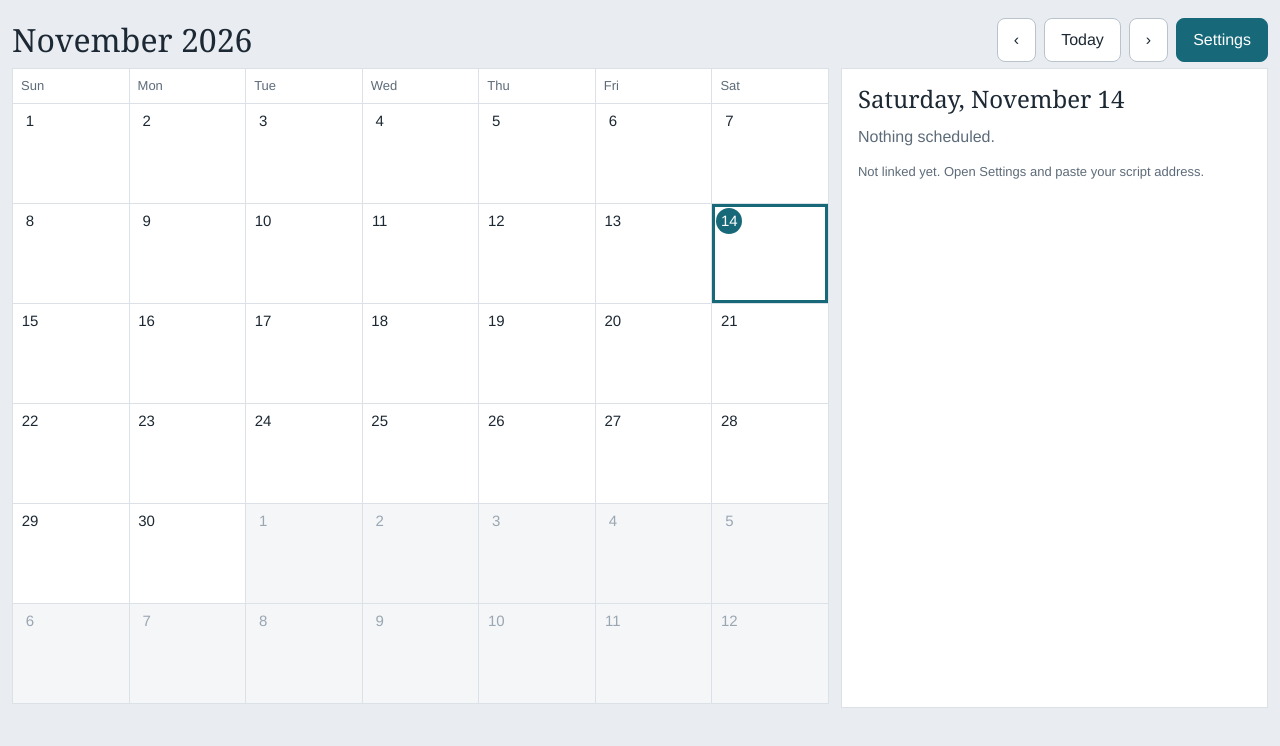
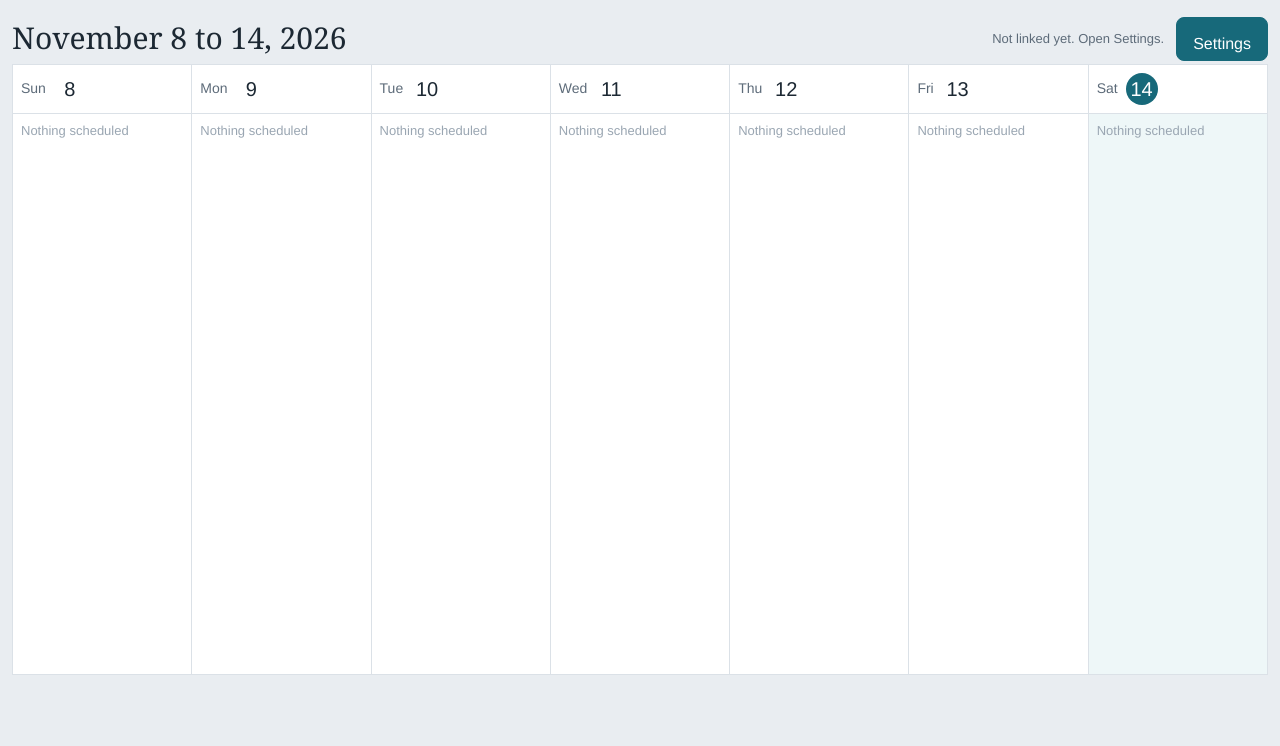
Before and after one commit to jsnni14/calendar, a plain HTML site: page index.html in a window 1280 px wide. Drawn offline with Linux system fonts and the light colour scheme.

Commit message:
Add files via upload

```diff
--- a/index.html
+++ b/index.html
@@ -4,34 +4,29 @@
 <meta charset="utf-8">
 <meta name="viewport" content="width=device-width, initial-scale=1, maximum-scale=1">
 <meta name="apple-mobile-web-app-capable" content="yes">
-<title>Calendar</title>
+<title>This week</title>
 <style>
 /* Written for iOS 9 Safari: no grid, no fetch, no ES modules. */
 *{box-sizing:border-box;-webkit-tap-highlight-color:transparent}
 html,body{margin:0;background:#e9edf1;color:#1c2833;font:16px/1.35 "Helvetica Neue",Helvetica,Arial,sans-serif}
-#app{padding:12px;overflow:hidden}
-header{height:56px}
-h1{float:left;margin:0;font:normal 32px/56px Georgia,serif}
-.bar{float:right;padding-top:6px}
-button{font:inherit;border:1px solid #b9c3cd;background:#fff;color:#1c2833;border-radius:8px;padding:0 16px;height:44px;margin-left:8px;-webkit-appearance:none}
+#app{padding:12px}
+header{height:52px;overflow:hidden}
+h1{float:left;margin:0;font:normal 30px/52px Georgia,serif}
+.bar{float:right;line-height:52px}
+#status{font-size:13px;color:#5d6b79;vertical-align:middle}
+button{font:inherit;border:1px solid #b9c3cd;background:#fff;color:#1c2833;border-radius:8px;padding:0 16px;height:44px;margin-left:12px;vertical-align:middle;-webkit-appearance:none}
 button.pri{background:#17697a;border-color:#17697a;color:#fff}
-#cal{float:left;width:66%;padding-right:12px}
 table{width:100%;border-collapse:collapse;table-layout:fixed;background:#fff}
-th{font-size:13px;font-weight:normal;color:#5d6b79;padding:8px;text-align:left;border:1px solid #dbe1e7}
-td{height:12.5vh;border:1px solid #dbe1e7;vertical-align:top;padding:4px;overflow:hidden}
-td.out{background:#f4f6f8;color:#9aa6b2}
-td.sel{box-shadow:inset 0 0 0 3px #17697a}
-.n{display:inline-block;min-width:26px;height:26px;line-height:26px;text-align:center;border-radius:13px;font-size:15px}
-td.today .n{background:#17697a;color:#fff}
-.ev{display:block;font-size:12px;line-height:17px;margin-top:2px;padding:0 5px;border-radius:3px;white-space:nowrap;overflow:hidden;text-overflow:ellipsis}
-.more{font-size:12px;color:#5d6b79;margin-top:2px}
-#side{float:left;width:34%;height:80vh;overflow-y:auto;-webkit-overflow-scrolling:touch;background:#fff;border:1px solid #dbe1e7;padding:16px}
-#side h2{margin:0 0 12px;font:normal 24px/1.2 Georgia,serif}
-.item{border-left:5px solid #17697a;padding:2px 0 2px 10px;margin-bottom:14px}
-.item b{display:block;font-weight:600}
-.item span{color:#5d6b79;font-size:14px;display:block}
-.empty{color:#5d6b79}
-#status{margin-top:16px;font-size:13px;color:#5d6b79}
+th{padding:8px;text-align:left;font-weight:normal;color:#5d6b79;font-size:14px;border:1px solid #dbe1e7}
+th b{display:inline-block;min-width:32px;height:32px;line-height:32px;text-align:center;border-radius:16px;font-size:20px;font-weight:normal;color:#1c2833;margin-left:4px;vertical-align:middle}
+th.today b{background:#17697a;color:#fff}
+td{border:1px solid #dbe1e7;vertical-align:top;padding:0}
+td.today{background:#eef7f8}
+.col{height:70vh;overflow-y:auto;-webkit-overflow-scrolling:touch;padding:8px}
+.item{border-left:4px solid #17697a;padding:2px 0 2px 7px;margin-bottom:10px}
+.item b{display:block;font-weight:600;font-size:15px}
+.item span{display:block;color:#5d6b79;font-size:13px}
+.empty{color:#9aa6b2;font-size:13px}
 #ov{display:none;position:fixed;left:0;top:0;right:0;bottom:0;background:rgba(28,40,51,.55);overflow:auto;-webkit-overflow-scrolling:touch;z-index:9}
 #box{background:#fff;max-width:560px;margin:24px auto;padding:20px;border-radius:10px}
 #box h2{margin:0 0 8px;font:normal 24px Georgia,serif}
@@ -39,24 +34,15 @@ td.today .n{background:#17697a;color:#fff}
 #box input{width:100%;height:44px;font-size:16px;border:1px solid #b9c3cd;border-radius:8px;padding:0 10px;-webkit-appearance:none}
 #box p{font-size:14px;color:#5d6b79;margin:6px 0}
 #box .row{margin-top:18px;text-align:right}
-@media (orientation:portrait){
- #cal,#side{float:none;width:100%}
- #cal{padding:0 0 12px}
- #side{height:auto;min-height:260px}
- td{height:10vh}
-}
 </style>
 </head>
 <body>
 <div id="app">
  <header>
   <h1 id="title"></h1>
-  <div class="bar">
-   <button id="prev">&#8249;</button><button id="today">Today</button><button id="next">&#8250;</button><button id="set" class="pri">Settings</button>
-  </div>
+  <div class="bar"><span id="status"></span><button id="set" class="pri">Settings</button></div>
  </header>
  <div id="cal"></div>
- <div id="side"><h2 id="dayh"></h2><div id="list"></div><div id="status"></div></div>
 </div>
 
 <div id="ov"><div id="box">
@@ -72,59 +58,58 @@ td.today .n{background:#17697a;color:#fff}
 <script>
 (function () {
  var MONTHS = ['January','February','March','April','May','June','July','August','September','October','November','December'];
- var DAYS = ['Sunday','Monday','Tuesday','Wednesday','Thursday','Friday','Saturday'];
+ var DAYS = ['Sun','Mon','Tue','Wed','Thu','Fri','Sat'];
  var $ = function (i) { return document.getElementById(i); };
  var store = {
   get: function (k) { try { return localStorage.getItem(k); } catch (e) { return null; } },
   set: function (k, v) { try { localStorage.setItem(k, v); } catch (e) {} }
  };
  var cfg = { url: store.get('gs_url') || '', key: store.get('gs_key') || '' };
- var now = new Date();
- var cur = new Date(now.getFullYear(), now.getMonth(), 1);
- var sel = new Date(now.getFullYear(), now.getMonth(), now.getDate());
- var events = {}, gen = 0;
+ var events = {}, gen = 0, shownWeek = '';
 
  function pad(n) { return n < 10 ? '0' + n : '' + n; }
  function key(d) { return d.getFullYear() + '-' + pad(d.getMonth() + 1) + '-' + pad(d.getDate()); }
  function parseDay(s) { var p = s.split('-'); return new Date(+p[0], p[1] - 1, +p[2]); }
  function esc(s) { return String(s || '').replace(/&/g, '&amp;').replace(/</g, '&lt;').replace(/>/g, '&gt;'); }
  function fmt(d) { var h = d.getHours(), m = d.getMinutes(); return (h % 12 || 12) + (m ? ':' + pad(m) : '') + (h < 12 ? ' am' : ' pm'); }
- function gridStart() { return new Date(cur.getFullYear(), cur.getMonth(), 1 - cur.getDay()); }
+ // The week always starts on the most recent Sunday, so it rolls over by itself.
+ function weekStart() { var n = new Date(); return new Date(n.getFullYear(), n.getMonth(), n.getDate() - n.getDay()); }
+ function dayOf(s, i) { return new Date(s.getFullYear(), s.getMonth(), s.getDate() + i); }
  function status(t) { $('status').textContent = t; }
 
- function add(it) {
+ function add(it, into) {
   var a = it.a, s = a ? parseDay(it.s) : new Date(it.s), e = a ? parseDay(it.e) : new Date(it.e);
   var d = new Date(s.getFullYear(), s.getMonth(), s.getDate()), i = 0;
   for (; i === 0 || d < e; i++, d = new Date(d.getFullYear(), d.getMonth(), d.getDate() + 1)) {
    var k = key(d);
-   (events[k] = events[k] || []).push({
+   (into[k] = into[k] || []).push({
     t: it.t || '(No title)', s: s, allDay: a, loc: it.l || '',
-    time: a ? 'All day' : fmt(s) + ' to ' + fmt(e), bg: it.c || '#17697a', fg: '#fff'
+    time: a ? 'All day' : fmt(s) + ' to ' + fmt(e), bg: it.c || '#17697a'
    });
   }
  }
 
  // Events arrive through a script tag (JSONP), which works on old Safari without CORS.
  function load() {
-  var g = ++gen, start = gridStart();
-  var end = new Date(start.getFullYear(), start.getMonth(), start.getDate() + 42);
-  events = {};
-  if (!cfg.url || !cfg.key) { render(); status('Not linked yet. Open Settings and paste your script address.'); return; }
+  var g = ++gen, start = weekStart(), end = dayOf(start, 7), wk = key(start);
+  if (wk !== shownWeek) { events = {}; shownWeek = wk; }
+  render();
+  if (!cfg.url || !cfg.key) { status('Not linked yet. Open Settings.'); return; }
   status('Loading…');
   var name = 'cb' + g, s = document.createElement('script'), done = false;
   function cleanup() { window[name] = function () {}; if (s.parentNode) s.parentNode.removeChild(s); }
   window[name] = function (d) {
    if (g !== gen) return;
    done = true; cleanup();
-   if (d.error) { render(); status(d.error); return; }
-   d.items.forEach(add);
-   for (var k in events) events[k].sort(function (a, b) { return (b.allDay - a.allDay) || (a.s - b.s); });
-   render(); status('Updated ' + fmt(new Date()));
+   if (d.error) { status(d.error); return; }
+   var fresh = {};
+   d.items.forEach(function (it) { add(it, fresh); });
+   for (var k in fresh) fresh[k].sort(function (a, b) { return (b.allDay - a.allDay) || (a.s - b.s); });
+   events = fresh; render(); status('Updated ' + fmt(new Date()));
   };
   setTimeout(function () {
    if (done || g !== gen) return;
-   cleanup(); render();
-   status('No response. Check the address, and that the script is shared with Anyone.');
+   cleanup(); status('No response. Check the address and sharing.');
   }, 20000);
   s.src = cfg.url + (cfg.url.indexOf('?') > -1 ? '&' : '?') + 'key=' + encodeURIComponent(cfg.key) +
    '&start=' + encodeURIComponent(start.toISOString()) + '&end=' + encodeURIComponent(end.toISOString()) + '&callback=' + name;
@@ -132,55 +117,20 @@ td.today .n{background:#17697a;color:#fff}
  }
 
  function render() {
-  $('title').textContent = MONTHS[cur.getMonth()] + ' ' + cur.getFullYear();
-  var s = gridStart(), tk = key(new Date()), sk = key(sel), h = '<table><tr>', r, c, i;
-  for (i = 0; i < 7; i++) h += '<th>' + DAYS[i].slice(0, 3) + '</th>';
-  h += '</tr>';
-  for (r = 0; r < 6; r++) {
-   h += '<tr>';
-   for (c = 0; c < 7; c++) {
-    var d = new Date(s.getFullYear(), s.getMonth(), s.getDate() + r * 7 + c), k = key(d), list = events[k] || [];
-    var cls = (d.getMonth() !== cur.getMonth() ? 'out ' : '') + (k === tk ? 'today ' : '') + (k === sk ? 'sel' : '');
-    h += '<td class="' + cls + '" data-k="' + k + '"><span class="n">' + d.getDate() + '</span>';
-    for (i = 0; i < list.length && i < 3; i++) h += '<span class="ev" style="background:' + list[i].bg + ';color:' + list[i].fg + '">' + esc(list[i].t) + '</span>';
-    if (list.length > 3) h += '<div class="more">+' + (list.length - 3) + ' more</div>';
-    h += '</td>';
+  var s = weekStart(), e = dayOf(s, 6), tk = key(new Date()), i, j, h1 = '<tr>', h2 = '<tr>';
+  $('title').textContent = MONTHS[s.getMonth()] + ' ' + s.getDate() + ' to ' + (e.getMonth() !== s.getMonth() ? MONTHS[e.getMonth()] + ' ' : '') + e.getDate() + ', ' + e.getFullYear();
+  for (i = 0; i < 7; i++) {
+   var d = dayOf(s, i), k = key(d), cls = k === tk ? 'today' : '', list = events[k] || [], c = '';
+   for (j = 0; j < list.length; j++) {
+    var ev = list[j];
+    c += '<div class="item" style="border-left-color:' + ev.bg + '"><b>' + esc(ev.t) + '</b><span>' + ev.time + '</span>' + (ev.loc ? '<span>' + esc(ev.loc) + '</span>' : '') + '</div>';
    }
-   h += '</tr>';
+   h1 += '<th class="' + cls + '">' + DAYS[i] + ' <b>' + d.getDate() + '</b></th>';
+   h2 += '<td class="' + cls + '"><div class="col">' + (c || '<div class="empty">Nothing scheduled</div>') + '</div></td>';
   }
-  $('cal').innerHTML = h + '</table>';
-  renderDay();
+  $('cal').innerHTML = '<table>' + h1 + '</tr>' + h2 + '</tr></table>';
  }
 
- function renderDay() {
-  $('dayh').textContent = DAYS[sel.getDay()] + ', ' + MONTHS[sel.getMonth()] + ' ' + sel.getDate();
-  var list = events[key(sel)] || [], h = '', i;
-  for (i = 0; i < list.length; i++) {
-   var e = list[i];
-   h += '<div class="item" style="border-left-color:' + e.bg + '"><b>' + esc(e.t) + '</b><span>' + e.time + '</span>' + (e.loc ? '<span>' + esc(e.loc) + '</span>' : '') + '</div>';
-  }
-  $('list').innerHTML = h || '<div class="empty">Nothing scheduled.</div>';
- }
-
- function go(n) { cur = new Date(cur.getFullYear(), cur.getMonth() + n, 1); sel = new Date(cur); load(); }
-
- $('cal').onclick = function (e) {
-  var t = e.target;
-  while (t && t.tagName !== 'TD') t = t.parentNode;
-  if (!t || !t.getAttribute('data-k')) return;
-  sel = parseDay(t.getAttribute('data-k'));
-  if (sel.getMonth() !== cur.getMonth()) { cur = new Date(sel.getFullYear(), sel.getMonth(), 1); load(); } else render();
- };
- var x0 = null;
- $('cal').addEventListener('touchstart', function (e) { x0 = e.touches[0].clientX; }, false);
- $('cal').addEventListener('touchend', function (e) {
-  if (x0 === null) return;
-  var dx = e.changedTouches[0].clientX - x0; x0 = null;
-  if (Math.abs(dx) > 90) go(dx < 0 ? 1 : -1);
- }, false);
- $('prev').onclick = function () { go(-1); };
- $('next').onclick = function () { go(1); };
- $('today').onclick = function () { var n = new Date(); cur = new Date(n.getFullYear(), n.getMonth(), 1); sel = new Date(n.getFullYear(), n.getMonth(), n.getDate()); load(); };
  $('set').onclick = function () { $('f-url').value = cfg.url; $('f-key').value = cfg.key; $('ov').style.display = 'block'; };
  $('close').onclick = function () { $('ov').style.display = 'none'; };
  $('save').onclick = function () {
@@ -189,8 +139,9 @@ td.today .n{background:#17697a;color:#fff}
   $('ov').style.display = 'none'; load();
  };
 
- render(); load();
+ load();
  setInterval(load, 300000);
+ window.addEventListener('focus', load, false);
 })();
 </script>
 </body>
```
